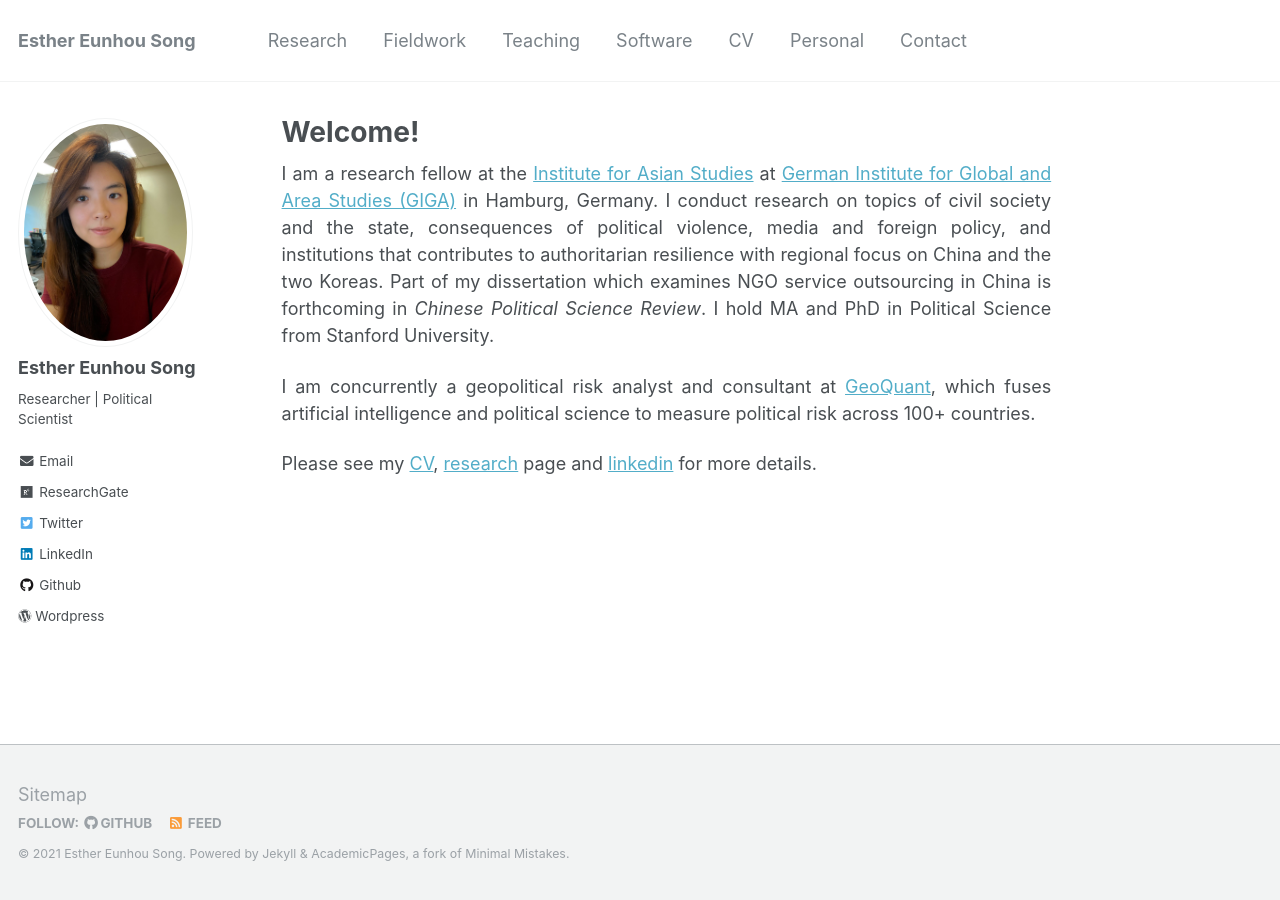
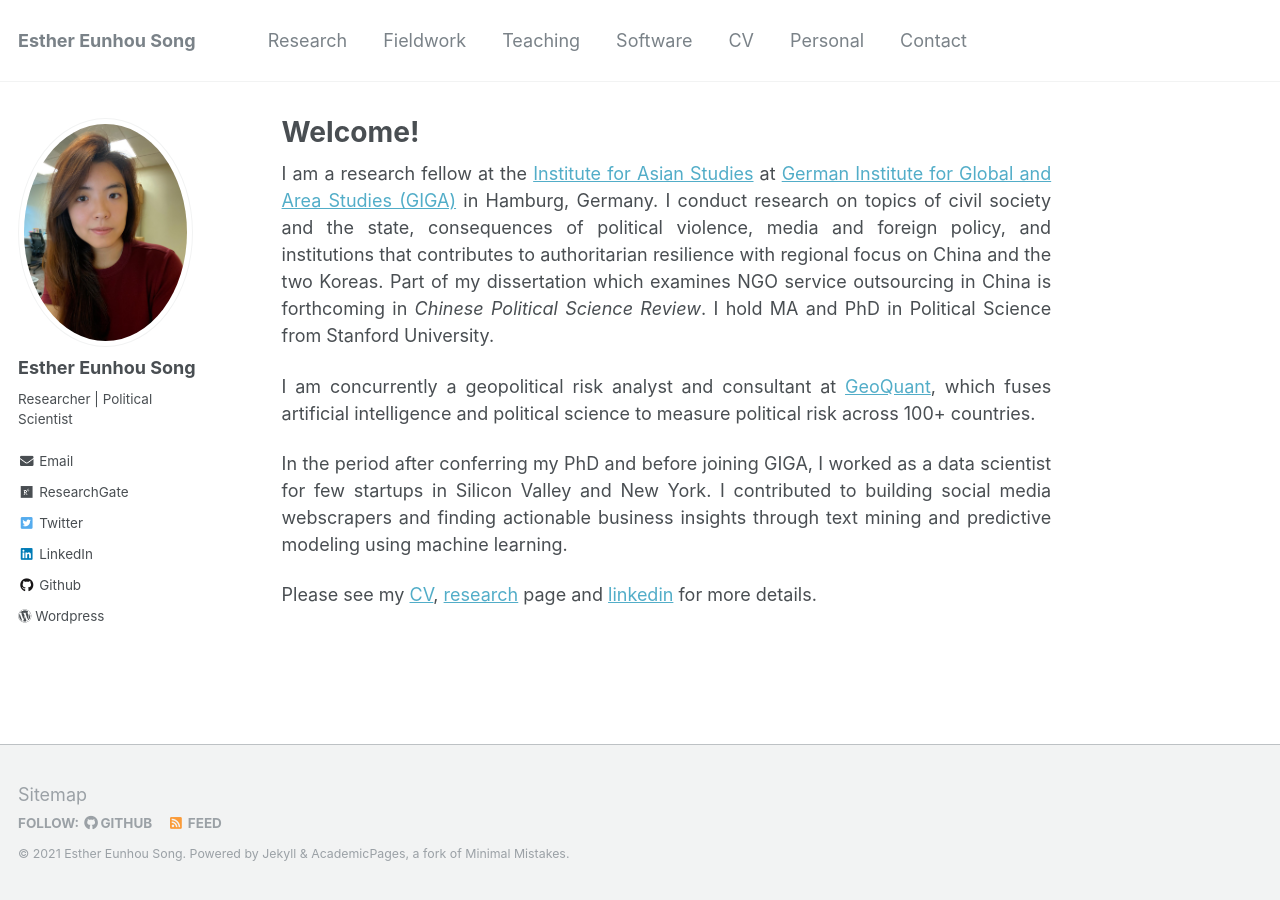
Before and after one commit to ehsong/ehsong.github.io, a Jekyll site: the page built from _pages/about.md, in a window 1280 px wide. Built offline with Jekyll 4.4.1, drawn with Linux system fonts in a browser that asks for light colours.

Commit message:
Update about.md

```diff
--- a/_pages/about.md
+++ b/_pages/about.md
@@ -11,4 +11,6 @@
 
 I am concurrently a geopolitical risk analyst and consultant at [GeoQuant](https://geoquant.com/), which fuses artificial intelligence and political science to measure political risk across 100+ countries.
 
+In the period after conferring my PhD and before joining GIGA, I worked as a data scientist for few startups in Silicon Valley and New York. I contributed to building social media webscrapers and finding actionable business insights through text mining and predictive modeling using machine learning.
+
 Please see my [CV](https://ehsong.github.io/files/SONG_CV2.pdf), [research](https://ehsong.github.io/research/) page and [linkedin](https://www.linkedin.com/in/eunhou-esther-song/) for more details.
```
